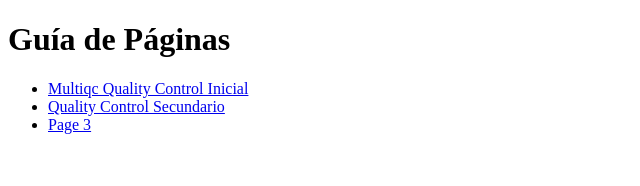
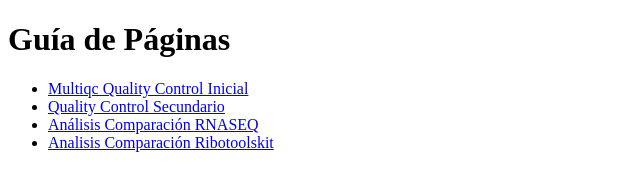
Before and after one commit to jdiazp00/RNASEQ_ElenaMartin_Final, a plain HTML site: page index.html in a window 1280 px wide. Shown: the whole page, without its empty margins (0-640 px from the left). Drawn offline with Linux system fonts and the light colour scheme.

Commit message:
ficheros de analisis diferencial

```diff
--- a/index.html
+++ b/index.html
@@ -10,7 +10,8 @@
   <ul>
     <li><a href="/RNASEQ_ElenaMartin_Final/multiqc_report.html" target="content-frame">Multiqc Quality Control Inicial</a></li>
     <li><a href="/RNASEQ_ElenaMartin_Final/QualityControl_ElenaMartin.html" target="content-frame">Quality Control Secundario</a></li>
-    <li><a href="page3.html" target="content-frame">Page 3</a></li>
+    <li><a href="/RNASEQ_ElenaMartin_Final/AnalisisFiltrado_RNASEQ_ElenaMartin.html" target="content-frame">Análisis Comparación RNASEQ</a></li>
+    <li><a href="/RNASEQ_ElenaMartin_Final/AnalisisFiltrado_Ribotoolskit_ElenaMartin.html" target="content-frame">Analisis Comparación Ribotoolskit</a></li>
   </ul>
   <iframe name="content-frame" style="width:100%; height:500px; border:none;"></iframe>
 </body>
```
